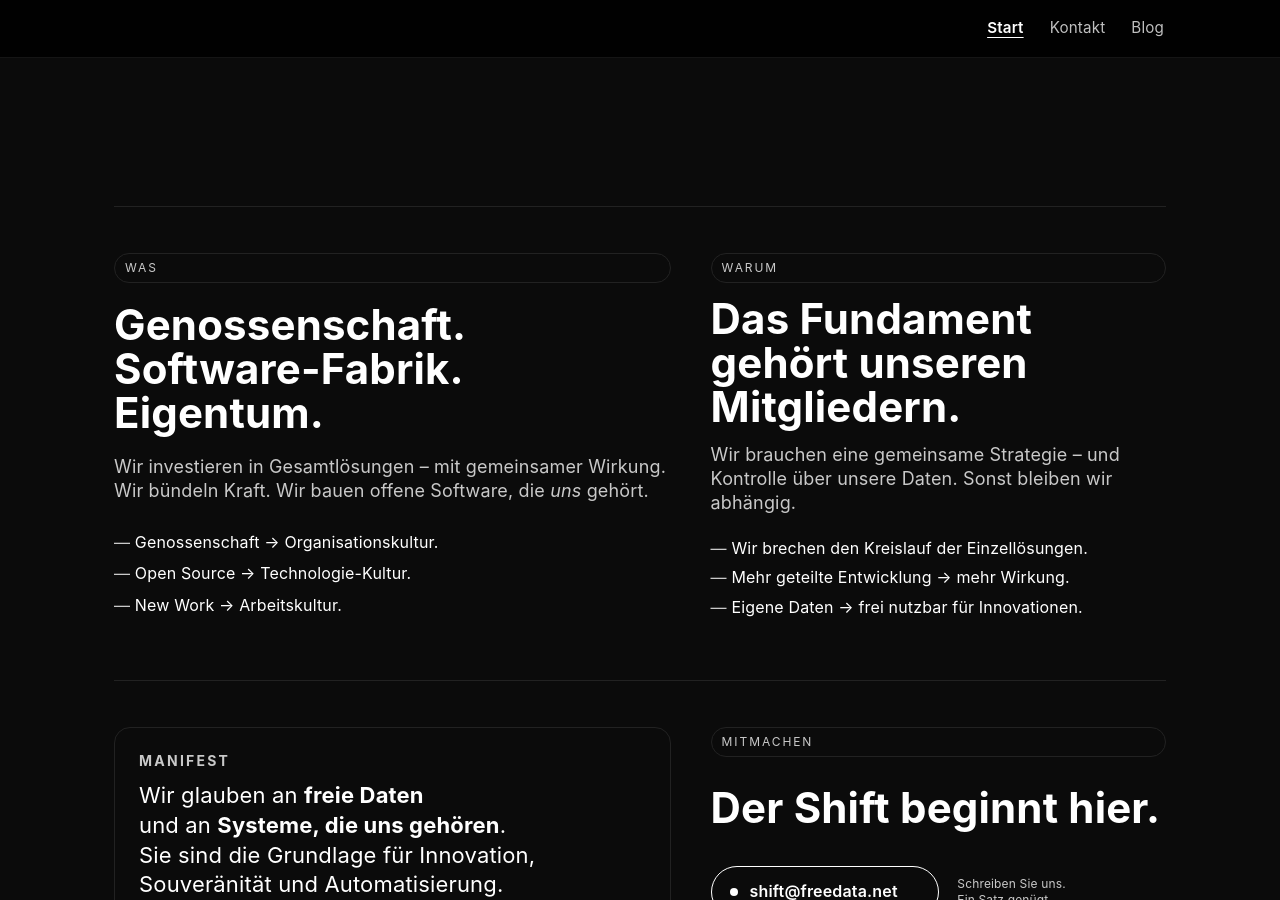
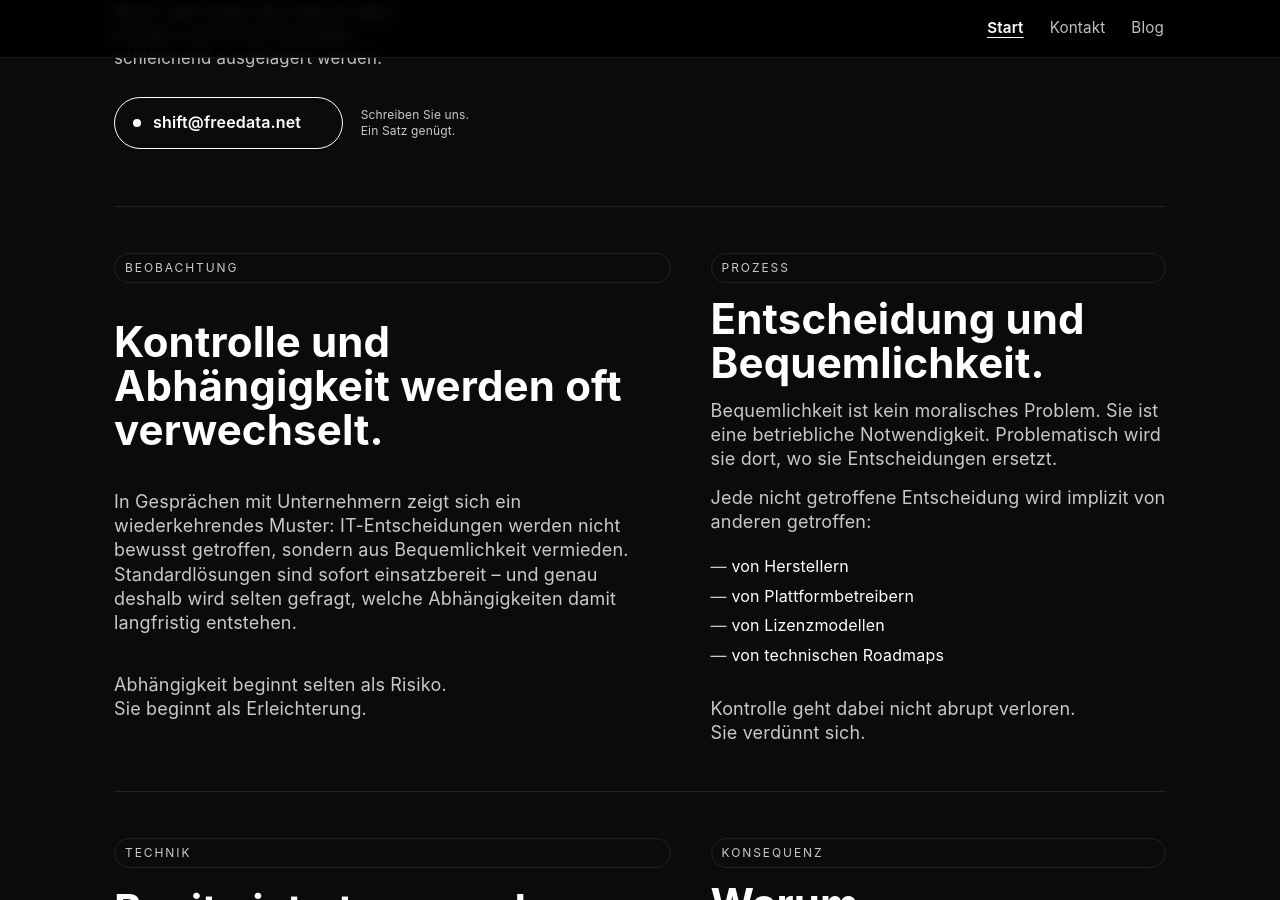
Before and after one commit to freedata-coop/freedata-coop.github.io, a Jekyll site: the page built from index.md, in a window 1280 px wide and 900 px high, scrolled down 750 px. Built offline with Jekyll 4.4.1, drawn with Linux system fonts in a browser that asks for light colours; some of the changed text lies outside the part shown.

Commit message:
(feat): add new page

```diff
--- a/index.md
+++ b/index.md
@@ -1,19 +1,25 @@
 ---
 layout: default
-title: FreeData – Wir ziehen die Linien neu ins Spielfeld.
+title: FreeData – Kontrolle statt Abhängigkeit.
 ---
 
 <section class="hero" aria-label="Einstieg">
-  <div class="kicker">FreeData · <em>in Bewegung</em></div>
-  <h1>Wir ziehen die Linien <br> neu ins Spielfeld.</h1>
+  <div class="kicker">FreeData · <em>Selbstbeschreibung</em></div>
+
+  <h1>Viele Unternehmen funktionieren –<br>und verlieren trotzdem Kontrolle.</h1>
+
   <p class="lead">
-  Eine gemeinsame Strategie.<br>
-  Eine Software-Fabrik.<br>
-  Gemeinsam - für den Mittelstand.
+    IT läuft. Systeme sind verfügbar. Prozesse sind digitalisiert.<br>
+    Und dennoch entsteht in vielen Unternehmen ein diffuses Gefühl von Abhängigkeit.
+  </p>
+
+  <p class="lead" style="font-size: 1.05em; opacity: 0.95;">
+    Nicht, weil etwas akut kaputt wäre.<br>
+    Sondern weil Entscheidungen schleichend ausgelagert werden.
   </p>
 
   <div class="row">
-    <a class="cta" href="mailto:shift@freedata.net?subject=Eigentum%20statt%20Miete%20%E2%80%93%20FreeData&body=Kurz%3A%20Warum%20ich%20dabei%20bin%3A%20">
+    <a class="cta" href="mailto:shift@freedata.net?subject=Kontrolle%20statt%20Abh%C3%A4ngigkeit%20%E2%80%93%20FreeData&body=Kurz%3A%20Worum%20es%20bei%20uns%20geht%3A%20">
       <span class="dot" aria-hidden="true"></span>
       <span>shift@freedata.net</span>
       <span class="caret" aria-hidden="true"></span>
@@ -24,52 +30,157 @@
 
 <hr class="divider"/>
 
-<section class="grid" aria-label="Was und Warum">
+<section class="grid" aria-label="Beobachtung und Unterscheidungen">
   <div class="stack">
-    <span class="label">Was</span>
-    <h2>Genossenschaft. Software-Fabrik. Eigentum.</h2>
-    <p>Wir investieren in Gesamtlösungen – mit gemeinsamer Wirkung. Wir bündeln Kraft. Wir bauen offene Software, die <em>uns</em> gehört.</p>
+    <span class="label">Beobachtung</span>
+    <h2>Kontrolle und Abhängigkeit werden oft verwechselt.</h2>
+
+    <p>
+      In Gesprächen mit Unternehmern zeigt sich ein wiederkehrendes Muster:
+      IT-Entscheidungen werden nicht bewusst getroffen, sondern aus Bequemlichkeit vermieden.
+      Standardlösungen sind sofort einsatzbereit – und genau deshalb wird selten gefragt,
+      welche Abhängigkeiten damit langfristig entstehen.
+    </p>
+
+    <p>
+      Abhängigkeit beginnt selten als Risiko.<br>
+      Sie beginnt als Erleichterung.
+    </p>
+  </div>
+
+  <div class="stack">
+    <span class="label">Prozess</span>
+    <h2>Entscheidung und Bequemlichkeit.</h2>
+
+    <p>
+      Bequemlichkeit ist kein moralisches Problem. Sie ist eine betriebliche Notwendigkeit.
+      Problematisch wird sie dort, wo sie Entscheidungen ersetzt.
+    </p>
+
+    <p>Jede nicht getroffene Entscheidung wird implizit von anderen getroffen:</p>
+
     <ul class="bullets">
-      <li>Genossenschaft → Organisationskultur.</li>
-      <li>Open Source → Technologie-Kultur.</li>
-      <li>New Work → Arbeitskultur.</li>
+      <li>von Herstellern</li>
+      <li>von Plattformbetreibern</li>
+      <li>von Lizenzmodellen</li>
+      <li>von technischen Roadmaps</li>
+    </ul>
+
+    <p>
+      Kontrolle geht dabei nicht abrupt verloren.<br>
+      Sie verdünnt sich.
+    </p>
+  </div>
+</section>
+
+<hr class="divider"/>
+
+<section class="grid" aria-label="Technische Konkretisierung und Konsequenz">
+  <div class="stack">
+    <span class="label">Technik</span>
+    <h2>Besitz ist etwas anderes als Zugriff.</h2>
+
+    <p>
+      Technisch zeigt sich diese Verdünnung sehr konkret:
+      Systeme können nutzbar sein, ohne verfügbar zu sein.
+      Daten können erreichbar sein, ohne unter eigener Verfügung zu stehen.
+    </p>
+
+    <p>
+      Zugriff suggeriert Kontrolle.<br>
+      Besitz ermöglicht sie.
+    </p>
+
+    <p>
+      Diese Unterscheidung wird oft erst relevant, wenn Alternativen fehlen.
+    </p>
+  </div>
+
+  <div class="stack">
+    <span class="label">Konsequenz</span>
+    <h2>Warum Einzellösungen nicht skalieren.</h2>
+
+    <p>
+      Individuelle Optimierung ist sinnvoll. Aber sie skaliert schlecht.
+      Jedes Unternehmen, das dieselben Grundentscheidungen immer wieder neu treffen muss,
+      zahlt dafür mit Zeit, Geld und Abhängigkeit.
+    </p>
+
+    <p>
+      Was fehlt, ist nicht Technik.<br>
+      Was fehlt, ist vorentschiedene Struktur.
+    </p>
+  </div>
+</section>
+
+<hr class="divider"/>
+
+<section class="grid" aria-label="Genossenschaft und Selbstbeschreibung">
+  <div class="stack">
+    <span class="label">Organisationslogik</span>
+    <h2>Die Logik einer Genossenschaft.</h2>
+
+    <p>
+      Eine Genossenschaft ist keine Ideologie.
+      Sie ist eine Organisationsform, die kollektive Vorentscheidungen ermöglicht –
+      nicht, um Individualität zu ersetzen, sondern um sie zu entlasten.
+    </p>
+
+    <ul class="bullets">
+      <li>Geteilte Entwicklung reduziert Redundanz.</li>
+      <li>Gemeinsames Eigentum stabilisiert Kontrolle.</li>
+      <li>Offene Software macht Entscheidungen überprüfbar.</li>
     </ul>
   </div>
 
   <div class="stack">
-    <span class="label">Warum</span>
-    <h2>Das Fundament gehört unseren Mitgliedern.</h2>
-    <p>Wir brauchen eine gemeinsame Strategie – und Kontrolle über unsere Daten. Sonst bleiben wir abhängig.</p>
+    <span class="label">FreeData</span>
+    <h2>FreeData als Struktur.</h2>
+
+    <p>
+      FreeData ist keine Plattform. Kein Produktversprechen. Kein Manifest.
+      FreeData ist der Versuch, Entscheidungen über IT-Grundlagen kollektiv vorzudenken
+      und technisch zu verstetigen.
+    </p>
+
     <ul class="bullets">
-      <li>Wir brechen den Kreislauf der Einzellösungen.</li>
-      <li>Mehr geteilte Entwicklung → mehr Wirkung.</li>
-      <li>Eigene Daten → frei nutzbar für Innovationen.</li>
+      <li>Genossenschaftlich organisiert</li>
+      <li>Auf Open-Source-Basis</li>
+      <li>Mit dem Ziel langfristiger Verfügung</li>
     </ul>
   </div>
 </section>
 
 <hr class="divider"/>
 
-<section class="grid" aria-label="Manifest und Einladung">
-<div class="manifest">
-  <h3>Manifest</h3>
-  <p>Wir glauben an <strong>freie Daten</strong><br>
-  und an <strong>Systeme, die uns gehören</strong>.<br>
-  Sie sind die Grundlage für Innovation,<br>
-  Souveränität und Automatisierung.</p>
-</div>
+<section class="grid" aria-label="Feststellung und Kontakt">
+  <div class="manifest">
+    <h3>Eine nüchterne Feststellung</h3>
+    <p>
+      Nicht Technologie entscheidet über Souveränität.<br>
+      Sondern die Fähigkeit,<br>
+      Entscheidungen gemeinsam zu tragen<br>
+      und dauerhaft zu sichern.
+    </p>
+  </div>
 
   <div class="stack">
-    <span class="label">Mitmachen</span>
-    <h2>Der Shift beginnt hier.</h2>
-     <div class="row">
-        <a class="cta" href="mailto:shift@freedata.net?subject=Eigentum%20statt%20Miete%20%E2%80%93%20FreeData&body=Kurz%3A%20Warum%20ich%20dabei%20bin%3A%20">
+    <span class="label">Kontakt</span>
+    <h2>Wenn diese Unterscheidungen für Sie Sinn ergeben</h2>
+
+    <p>
+      dann lohnt sich ein Gespräch.<br>
+      Kein Pitch. Keine Verpflichtung.<br>
+      Ein Satz genügt.
+    </p>
+
+    <div class="row">
+      <a class="cta" href="mailto:shift@freedata.net?subject=Kontrolle%20statt%20Abh%C3%A4ngigkeit%20%E2%80%93%20FreeData&body=Kurz%3A%20Was%20ich%20bei%20uns%20sehe%3A%20">
         <span class="dot" aria-hidden="true"></span>
         <span>shift@freedata.net</span>
         <span class="caret" aria-hidden="true"></span>
-        </a>
-        <span class="tiny">Schreiben Sie uns.<br>Ein Satz genügt.</span>
+      </a>
+      <span class="tiny">Schreiben Sie uns.<br>Ein Satz genügt.</span>
     </div>
-
   </div>
 </section>
```
Also changed, not shown: index copy.md (added, +75 -0 lines).
